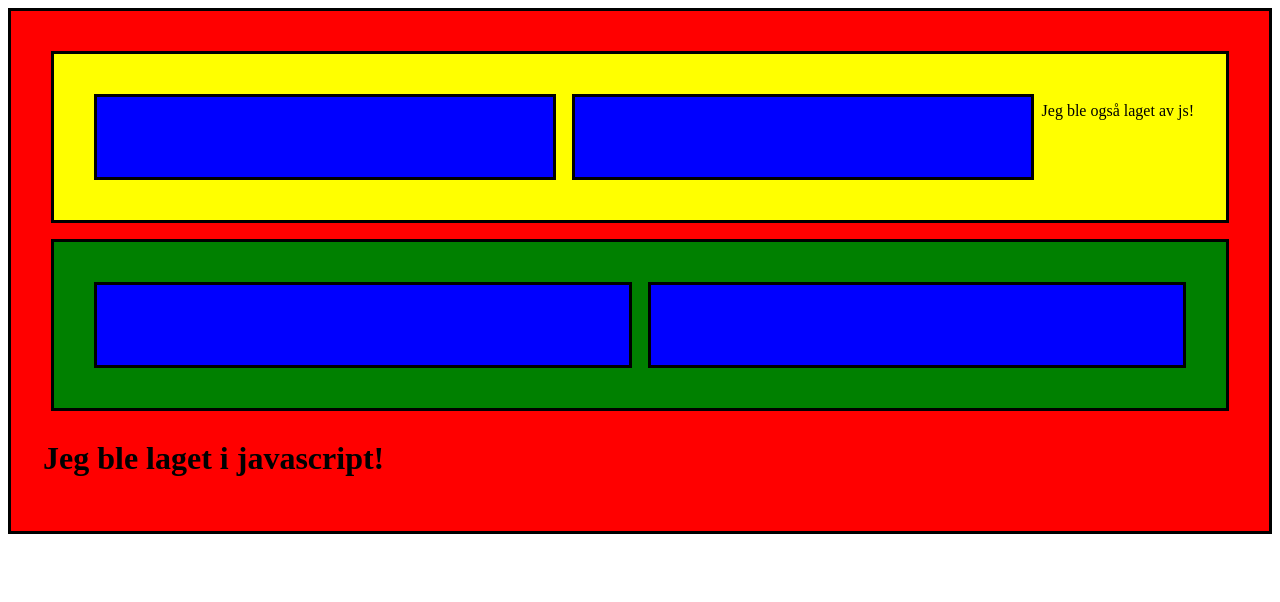
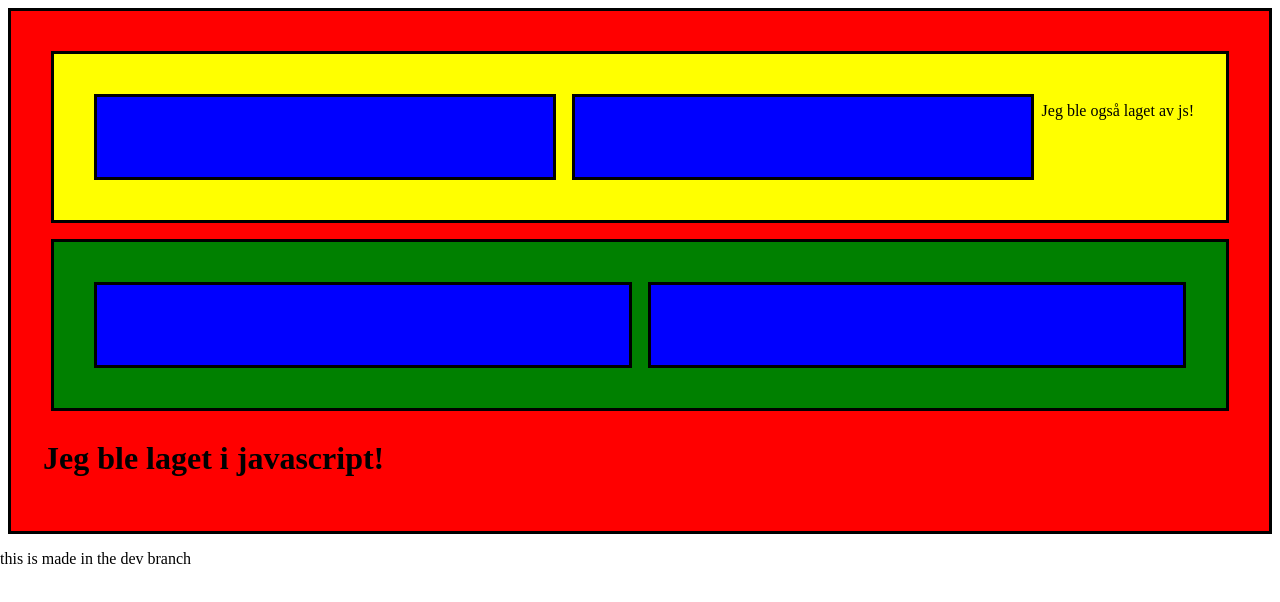
Before and after one commit to VilloKodeHode/DOM_intro, a plain HTML site: page index.html in a window 1280 px wide. Drawn offline with Linux system fonts and the light colour scheme.

Commit message:
added a line

```diff
--- a/index.html
+++ b/index.html
@@ -22,5 +22,6 @@
             <div class="child"></div>
         </div>
     </div>
+    <p>this is made in the dev branch</p>
 </body>
 </html>
```
